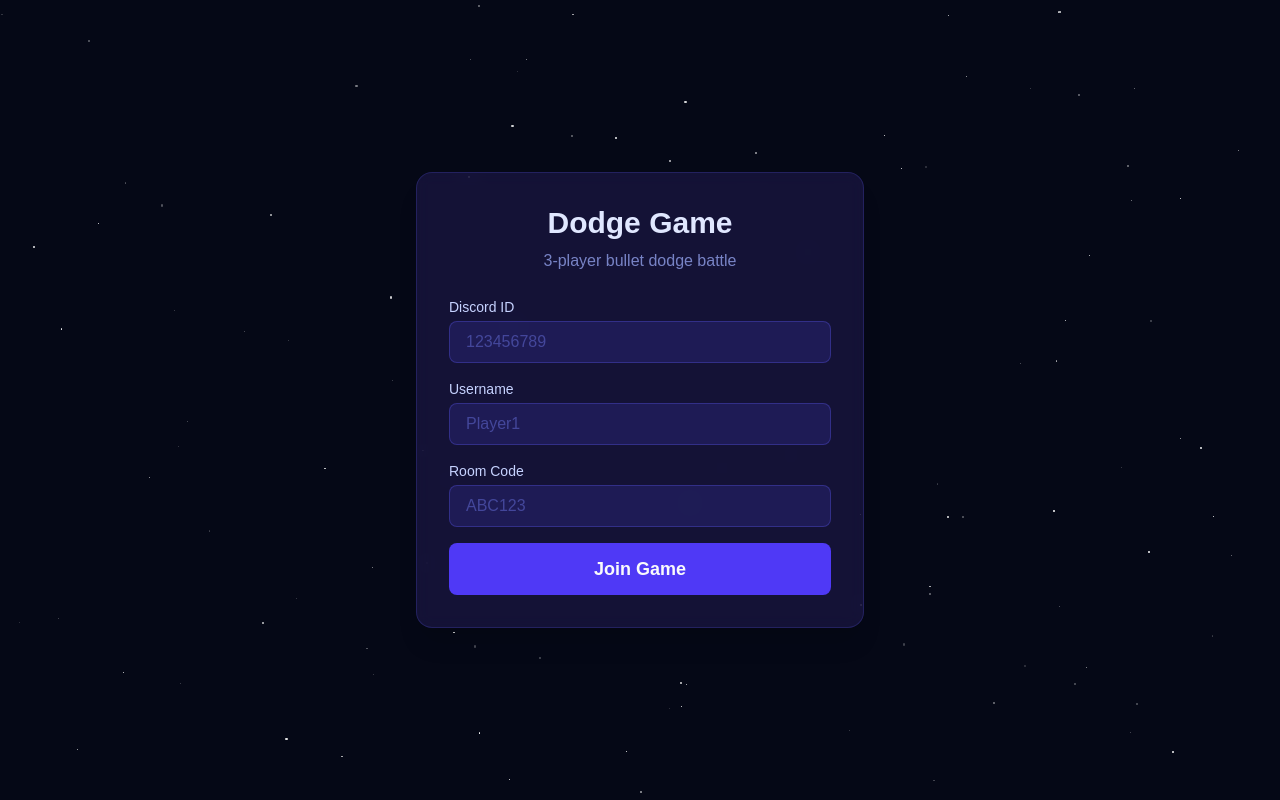
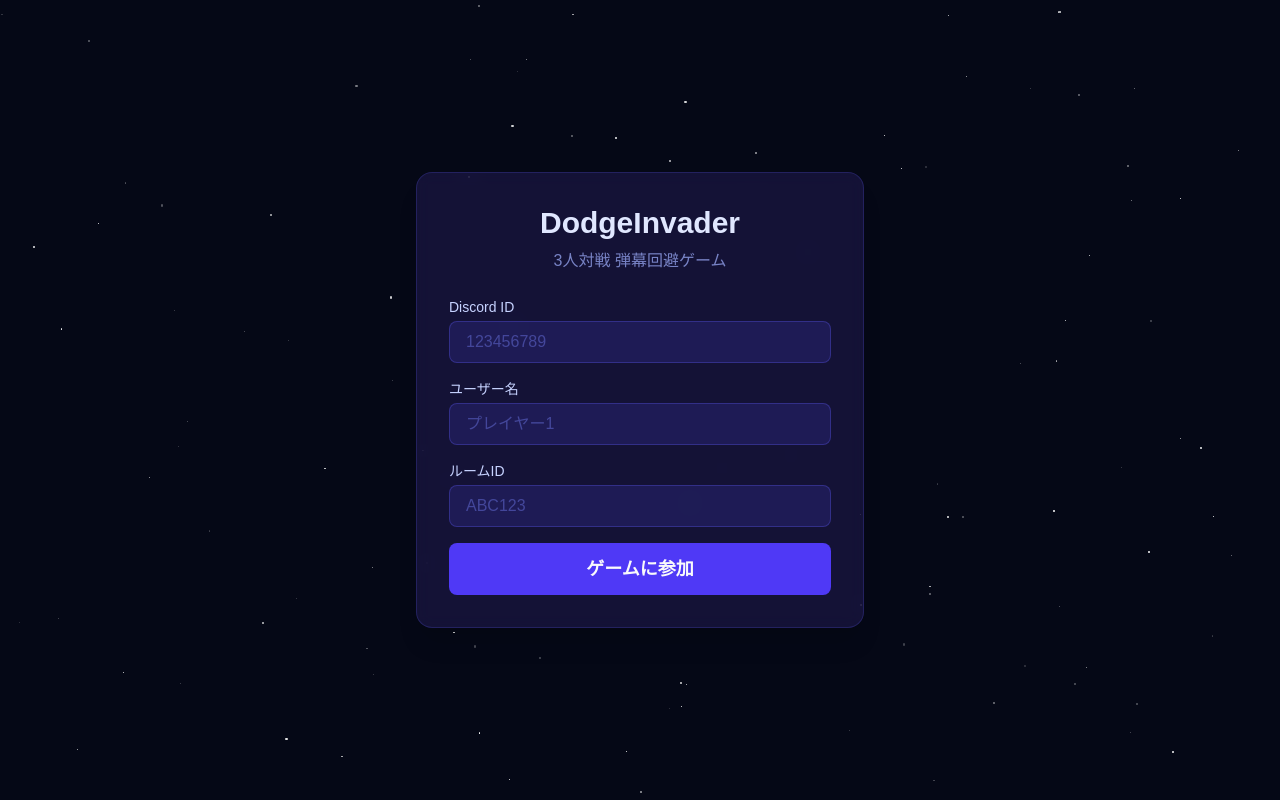
Before and after one commit to tobakuro/DiscordGameBot_DodgeGame, a Next.js app: page / in a window 1280 px wide. Built offline with nearby package versions, Linux system fonts and the light colour scheme.

Commit message:
modify: テキストを修正

```diff
--- a/src/app/dodge/[roomCode]/page.tsx
+++ b/src/app/dodge/[roomCode]/page.tsx
@@ -80,7 +80,7 @@ export default function DodgePage() {
             onClick={() => router.push('/')}
             className="px-6 py-2 rounded-lg bg-indigo-600 hover:bg-indigo-500 transition-colors cursor-pointer"
           >
-            Back to Home
+            ホームに戻る
           </button>
         </motion.div>
       );
@@ -146,7 +146,7 @@ export default function DodgePage() {
         exit={{ opacity: 0 }}
         className="flex items-center justify-center min-h-screen text-indigo-300/70"
       >
-        Loading...
+        Now Loading...
       </motion.div>
     );
   };
--- a/src/app/layout.tsx
+++ b/src/app/layout.tsx
@@ -14,8 +14,8 @@ const geistMono = Geist_Mono({
 });
 
 export const metadata: Metadata = {
-  title: "Dodge Game",
-  description: "3-player bullet dodge game",
+  title: "DodgeInvader",
+  description: "3人対戦 弾幕回避ゲーム",
 };
 
 export default function RootLayout({
@@ -24,7 +24,7 @@ export default function RootLayout({
   children: React.ReactNode;
 }>) {
   return (
-    <html lang="en" className="dark">
+    <html lang="ja" className="dark">
       <body
         className={`${geistSans.variable} ${geistMono.variable} antialiased bg-[#050816] text-white`}
       >
--- a/src/app/page.tsx
+++ b/src/app/page.tsx
@@ -14,7 +14,7 @@ export default function Home() {
   const handleJoin = (e: React.FormEvent) => {
     e.preventDefault();
     if (!discordId.trim() || !username.trim() || !roomCode.trim()) {
-      setError('All fields are required.');
+      setError('すべての項目を入力してください。');
       return;
     }
     // Store credentials in sessionStorage for the game page
@@ -32,10 +32,10 @@ export default function Home() {
         className="bg-indigo-950/60 border border-indigo-500/20 rounded-2xl p-8 w-full max-w-md shadow-xl backdrop-blur-sm"
       >
         <h1 className="text-3xl font-bold text-center mb-2 text-indigo-100">
-          Dodge Game
+          DodgeInvader
         </h1>
         <p className="text-indigo-300/70 text-center mb-6">
-          3-player bullet dodge battle
+          3人対戦 弾幕回避ゲーム
         </p>
 
         <form onSubmit={handleJoin} className="space-y-4">
@@ -54,20 +54,20 @@ export default function Home() {
 
           <div>
             <label className="block text-sm font-medium text-indigo-200 mb-1">
-              Username
+              ユーザー名
             </label>
             <input
               type="text"
               value={username}
               onChange={(e) => setUsername(e.target.value)}
-              placeholder="Player1"
+              placeholder="プレイヤー1"
               className="w-full px-4 py-2 rounded-lg bg-indigo-900/40 border border-indigo-500/30 text-white placeholder-indigo-400/40 focus:outline-none focus:border-indigo-400 transition-colors"
             />
           </div>
 
           <div>
             <label className="block text-sm font-medium text-indigo-200 mb-1">
-              Room Code
+              ルームID
             </label>
             <input
               type="text"
@@ -86,7 +86,7 @@ export default function Home() {
             type="submit"
             className="w-full py-3 rounded-lg font-bold text-lg bg-indigo-600 hover:bg-indigo-500 transition-colors cursor-pointer"
           >
-            Join Game
+            ゲームに参加
           </button>
         </form>
       </motion.div>
--- a/src/components/GameCanvas.tsx
+++ b/src/components/GameCanvas.tsx
@@ -278,7 +278,7 @@ export default function GameCanvas({
               ))}
             </span>
             {!myPlayer.alive && (
-              <span className="text-xs text-red-400 ml-1">ELIMINATED</span>
+              <span className="text-xs text-red-400 ml-1">撃墜</span>
             )}
           </div>
         )}
@@ -292,7 +292,7 @@ export default function GameCanvas({
           />
         </div>
         <p className="text-indigo-400/50 text-sm text-center mt-2">
-          {isTouchDevice ? 'Use joystick to move' : 'WASD or Arrow Keys to move'}
+          {isTouchDevice ? 'ジョイスティックで移動' : 'WASD または 矢印キーで移動'}
         </p>
 
         {/* Virtual Joystick for touch devices */}
--- a/src/components/GameOver.tsx
+++ b/src/components/GameOver.tsx
@@ -9,7 +9,7 @@ interface GameOverProps {
   currentSocketId: string | null;
 }
 
-const PLACE_LABELS = ['1st', '2nd', '3rd'];
+const PLACE_LABELS = ['1位', '2位', '3位'];
 const PLACE_COLORS = ['text-yellow-400', 'text-gray-300', 'text-orange-400'];
 
 export default function GameOver({ data }: GameOverProps) {
@@ -23,7 +23,7 @@ export default function GameOver({ data }: GameOverProps) {
         transition={{ duration: 0.5 }}
         className="bg-indigo-950/60 border border-indigo-500/20 rounded-2xl p-8 w-full max-w-md shadow-xl backdrop-blur-sm"
       >
-        <h1 className="text-3xl font-bold text-center mb-2 text-indigo-100">Game Over</h1>
+        <h1 className="text-3xl font-bold text-center mb-2 text-indigo-100">リザルト</h1>
 
         {/* Winner */}
         {data.winner ? (
@@ -35,12 +35,12 @@ export default function GameOver({ data }: GameOverProps) {
           >
             <p className="text-yellow-400 text-5xl mb-2">&#x1F3C6;</p>
             <p className="text-xl font-bold text-yellow-400">
-              {data.winner.username} Wins!
+              {data.winner.username} 勝利！
             </p>
           </motion.div>
         ) : (
           <div className="text-center mb-6">
-            <p className="text-xl font-bold text-indigo-300/70">Draw!</p>
+            <p className="text-xl font-bold text-indigo-300/70">ドロー</p>
           </div>
         )}
 
@@ -48,7 +48,7 @@ export default function GameOver({ data }: GameOverProps) {
         <ul className="space-y-2 mb-6">
           {data.placements.map((p, i) => (
             <motion.li
-              key={p.discord_id}
+              key={`${p.discord_id}-${i}`}
               initial={{ opacity: 0, x: -20 }}
               animate={{ opacity: 1, x: 0 }}
               transition={{ duration: 0.3, delay: 0.4 + i * 0.1 }}
@@ -56,7 +56,7 @@ export default function GameOver({ data }: GameOverProps) {
             >
               <div className="flex items-center gap-3">
                 <span className={`font-bold text-lg ${PLACE_COLORS[i] || 'text-white'}`}>
-                  {PLACE_LABELS[i] || `${i + 1}th`}
+                  {PLACE_LABELS[i] || `${i + 1}位`}
                 </span>
                 <span className="font-medium">{p.username}</span>
               </div>
@@ -69,7 +69,7 @@ export default function GameOver({ data }: GameOverProps) {
           onClick={() => router.push('/')}
           className="w-full py-3 rounded-lg font-bold text-lg bg-indigo-600 hover:bg-indigo-500 transition-colors cursor-pointer"
         >
-          Back to Home
+          ホームに戻る
         </button>
       </motion.div>
     </div>
--- a/src/components/Lobby.tsx
+++ b/src/components/Lobby.tsx
@@ -22,11 +22,11 @@ export default function Lobby({ roomState, onReady, currentSocketId }: LobbyProp
         transition={{ duration: 0.5 }}
         className="bg-indigo-950/60 border border-indigo-500/20 rounded-2xl p-8 w-full max-w-md shadow-xl backdrop-blur-sm"
       >
-        <h1 className="text-2xl font-bold text-center mb-2 text-indigo-100">Dodge Game</h1>
+        <h1 className="text-2xl font-bold text-center mb-2 text-indigo-100">DodgeInvader</h1>
 
         {/* Room Code */}
         <div className="text-center mb-6">
-          <p className="text-indigo-300/70 text-sm">Room Code</p>
+          <p className="text-indigo-300/70 text-sm">ルームID</p>
           <p className="text-4xl font-mono font-bold tracking-widest text-yellow-400">
             {roomState.roomCode}
           </p>
@@ -56,7 +56,7 @@ export default function Lobby({ roomState, onReady, currentSocketId }: LobbyProp
                 <span className="font-medium">
                   {player.username}
                   {player.id === currentSocketId && (
-                    <span className="text-indigo-300 text-sm ml-2">(You)</span>
+                    <span className="text-indigo-300 text-sm ml-2">（あなた）</span>
                   )}
                 </span>
                 <span
@@ -64,7 +64,7 @@ export default function Lobby({ roomState, onReady, currentSocketId }: LobbyProp
                     player.ready ? 'text-green-400' : 'text-indigo-400/50'
                   }`}
                 >
-                  {player.ready ? 'READY' : 'NOT READY'}
+                  {player.ready ? 'READY' : '準備中...'}
                 </span>
               </motion.li>
             ))}
@@ -76,7 +76,7 @@ export default function Lobby({ roomState, onReady, currentSocketId }: LobbyProp
                 key={`empty-${i}`}
                 className="flex items-center justify-center px-4 py-2 rounded-lg bg-indigo-900/20 border border-indigo-500/10 text-indigo-400/40"
               >
-                Waiting for player...
+                プレイヤーを待っています...
               </li>
             )
           )}
@@ -92,12 +92,12 @@ export default function Lobby({ roomState, onReady, currentSocketId }: LobbyProp
               : 'bg-green-600 hover:bg-green-500 text-white cursor-pointer'
           }`}
         >
-          {isReady ? 'Waiting for others...' : 'READY'}
+          {isReady ? '他のプレイヤーを待っています...' : 'READY'}
         </button>
 
         {roomState.players.length < PLAYERS_REQUIRED && (
           <p className="text-center text-indigo-400/50 text-sm mt-4">
-            Share the room code with your friends!
+            ルームIDを友達に共有しよう！
           </p>
         )}
       </motion.div>
```
